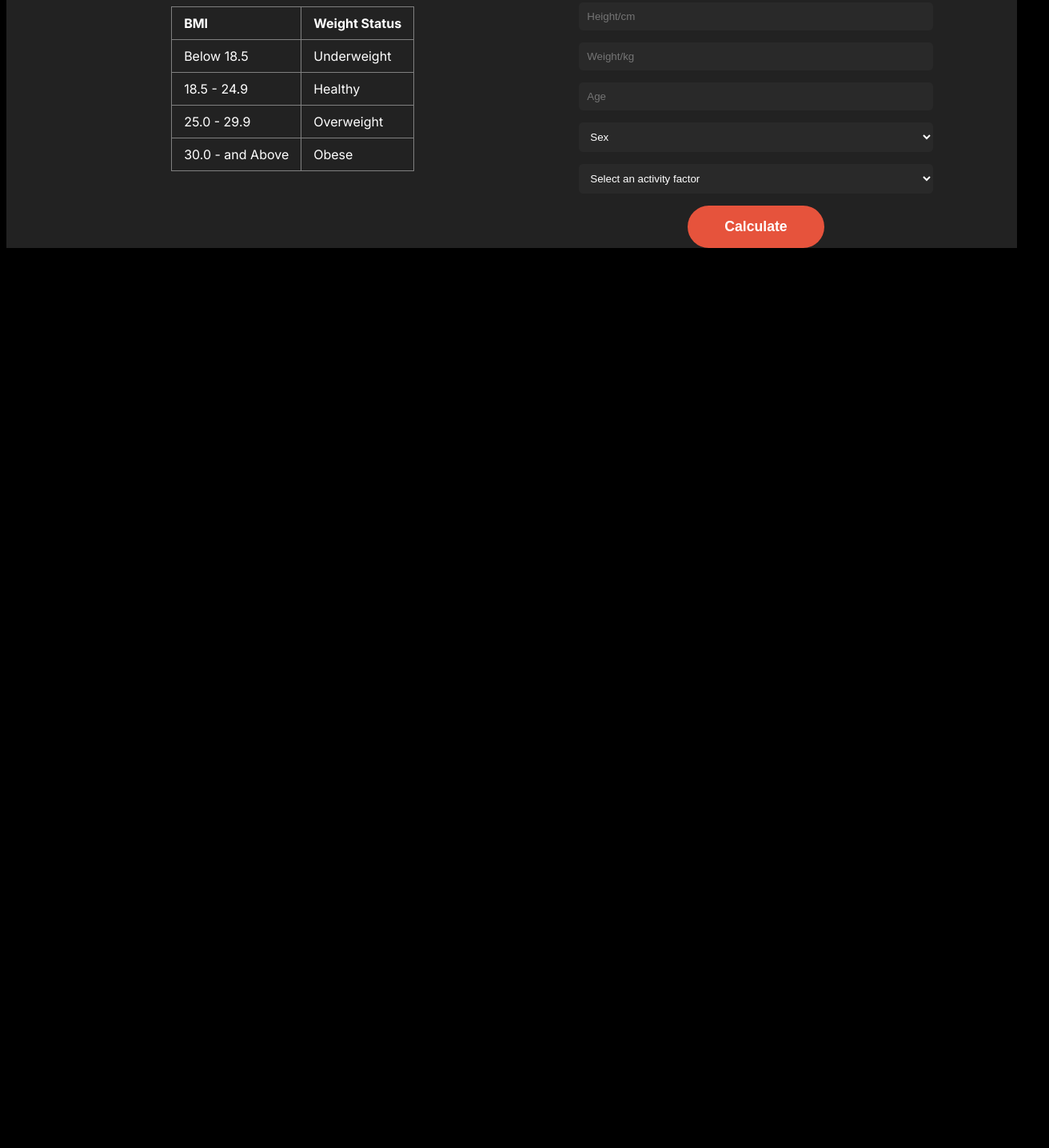
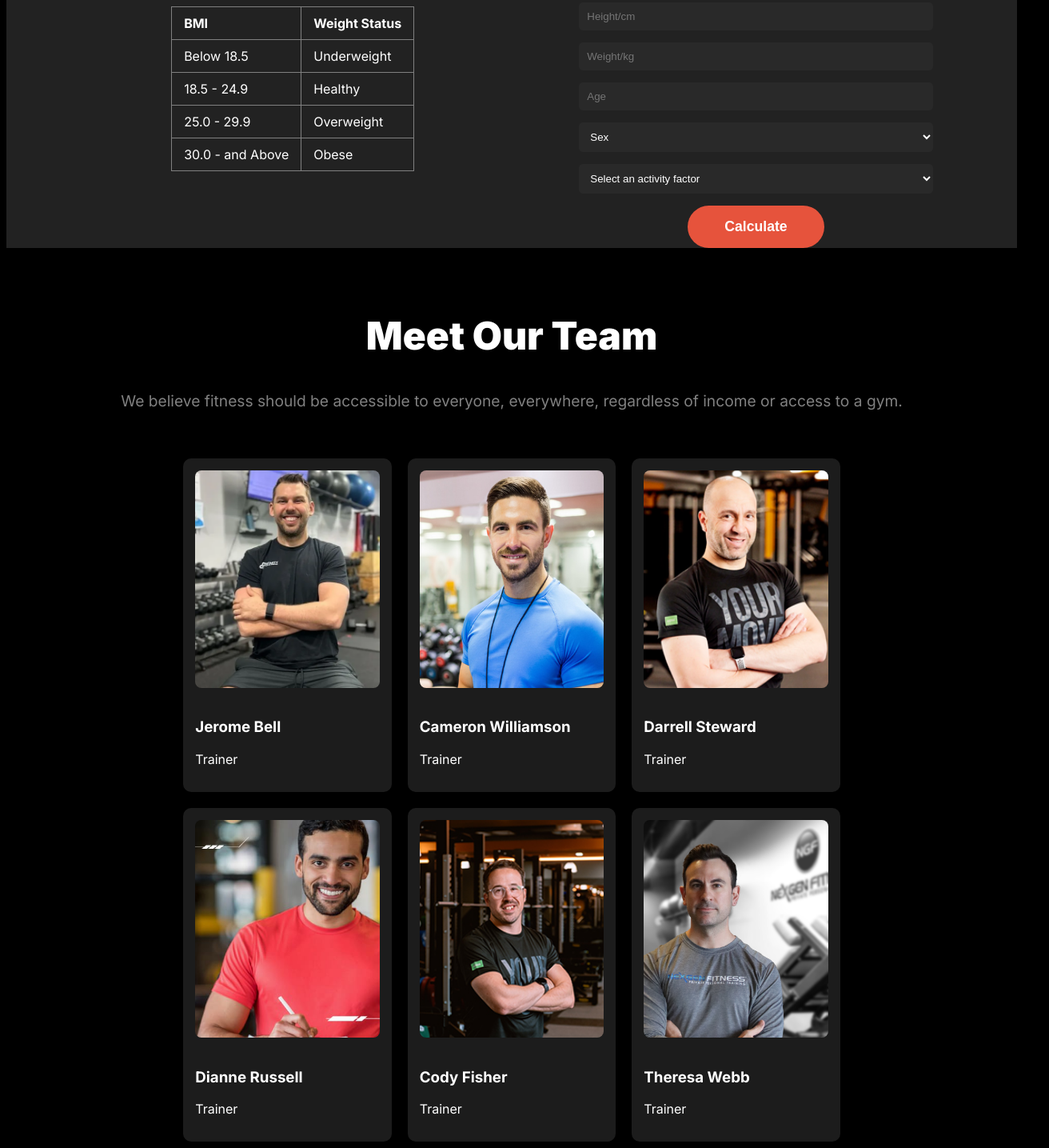
Before and after one commit to Rafi-Wazid/assignment-002, a plain HTML site: page index.html in a window 1280 px wide. Shown: the part 2316-3751 px from the top of the page at 80% size, 1312 px wide, since content can reach past the window. Before the commit the page ends 2634 px from the top, so only its background shows below. Drawn offline with Linux system fonts and the light colour scheme.

Commit message:
added our team section

```diff
--- a/CSS/styles.css
+++ b/CSS/styles.css
@@ -336,6 +336,60 @@ nav {
 }
 
 
+/* Team members sections */
+
+
+.team-section {
+    justify-content: center;
+    align-items: center;
+    text-align: center;
+}
+
+
+.team-container {
+    width: 100%;
+    padding: 20px;
+    text-align: center;
+}
+
+.team-description {
+    margin-bottom: 60px;
+}
+
+
+
+.team-members-info {
+    width: 65%;
+    display: grid;
+    grid-template-columns: repeat(3 , 3fr);
+    gap: 20px;
+    margin: 0 auto;
+}
+
+
+.team-members img {
+    width: 100%;
+    height: 272px;
+    object-fit: cover;
+    border-radius: 8px;
+    margin-bottom: 15px;
+}
+
+
+.team-members {
+    background-color: #1c1c1c;
+    padding: 15px;
+    border-radius: 10px;
+    box-shadow: 0px 4px 6px rgba(0, 0, 0, 0.1);
+    text-align: left;
+}
+
+
+
+
+
+
+
 
 
 
@@ -369,8 +423,17 @@ nav {
 
         .banner ,
         .extra-mile ,
-        .extra-mile img {
+        .extra-mile img ,
+        .calculator-box {
             flex-direction: column;
+        }
+
+        .calculator-chart {
+            width: 80%;
+        }
+
+        .calculator-form {
+            max-width: 80%;
         }
 
         .banner-image {
@@ -390,8 +453,16 @@ nav {
         }
 
         .extra-mile {
-            margin-left: 40px;
+            max-width: 100%;
         }
 
+        .team-members-info {
+            width: 100%;
+            grid-template-columns: repeat(1 , 1fr);
+        }
+
+        .team-container {
+            width: 100%;
+        }
 
 }
--- a/index.html
+++ b/index.html
@@ -141,6 +141,45 @@
                     </div>
                 </div>
         </section>
+        <!-- meet our team section -->
+         <section class="team-section">
+            <div class="team-container"></div>
+                <h1 class="tittle-primary">Meet Our Team</h1>
+                <p class="description-text team-description">We believe fitness should be accessible to everyone, everywhere, regardless of income or access to a gym.</p>
+                <div class="team-members-info">
+                    <div class="team-members">
+                        <img src="images/trainer1.png" alt="">
+                        <h3 class="trainer-name">Jerome Bell</h3>
+                        <p class="job-tittle">Trainer</p>
+                    </div>
+                    <div class="team-members">
+                        <img src="images/trainer2.png" alt="">
+                        <h3 class="trainer-name">Cameron Williamson</h3>
+                        <p class="job-tittle">Trainer</p>
+                    </div>
+                    <div class="team-members">
+                        <img src="images/trainer3.png" alt="">
+                        <h3 class="trainer-name">Darrell Steward </h3>
+                        <p class="job-tittle">Trainer</p>
+                    </div>
+                    <div class="team-members">
+                        <img src="images/trainer4.png" alt="">
+                        <h3 class="trainer-name">Dianne Russell</h3>
+                        <p class="job-tittle">Trainer</p>
+                    </div>
+                    <div class="team-members">
+                        <img src="images/trainer5.png" alt="">
+                        <h3 class="trainer-name">Cody Fisher</h3>
+                        <p class="job-tittle">Trainer</p>
+                    </div>
+                    <div class="team-members">
+                        <img src="images/trainer6.png" alt="">
+                        <h3 class="trainer-name">Theresa Webb</h3>
+                        <p class="job-tittle">Trainer</p>
+                    </div>
+                </div>
+            </div>
+         </section>
     </main>
     <footer>
 
```
